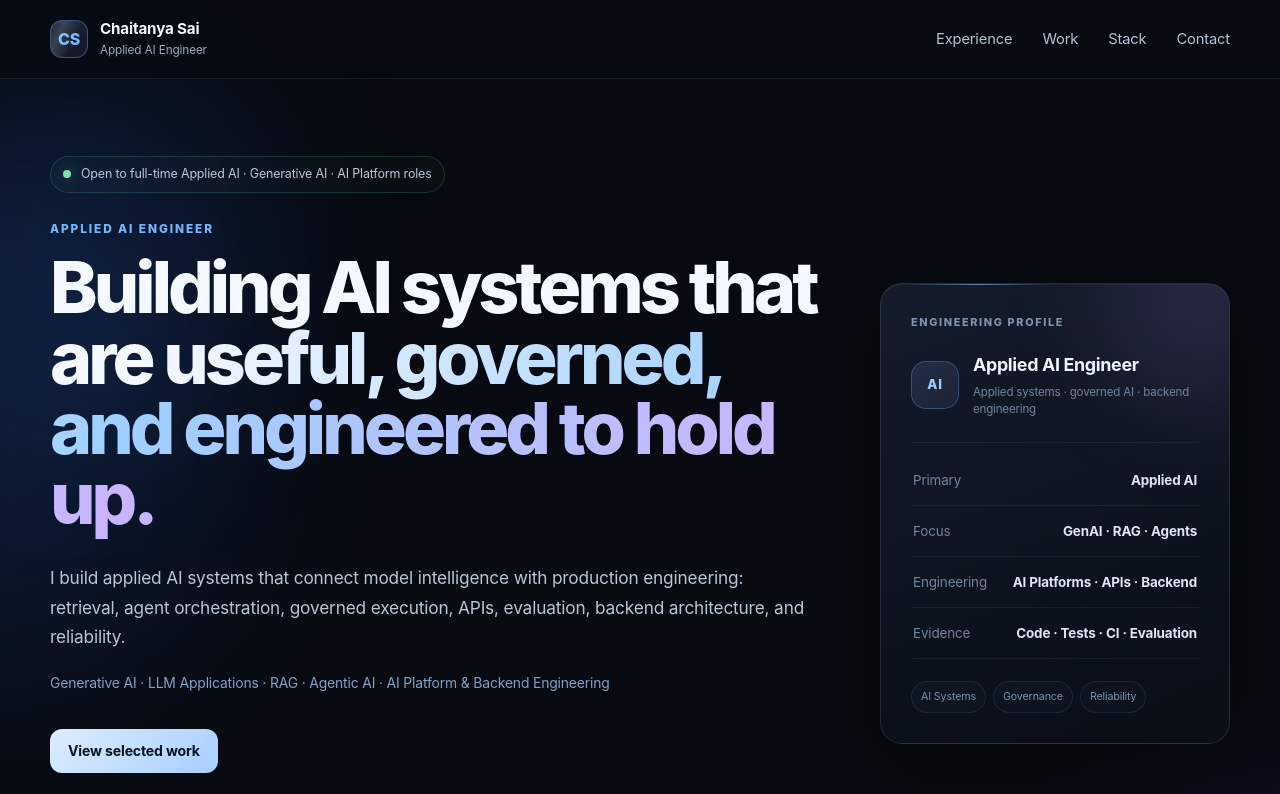
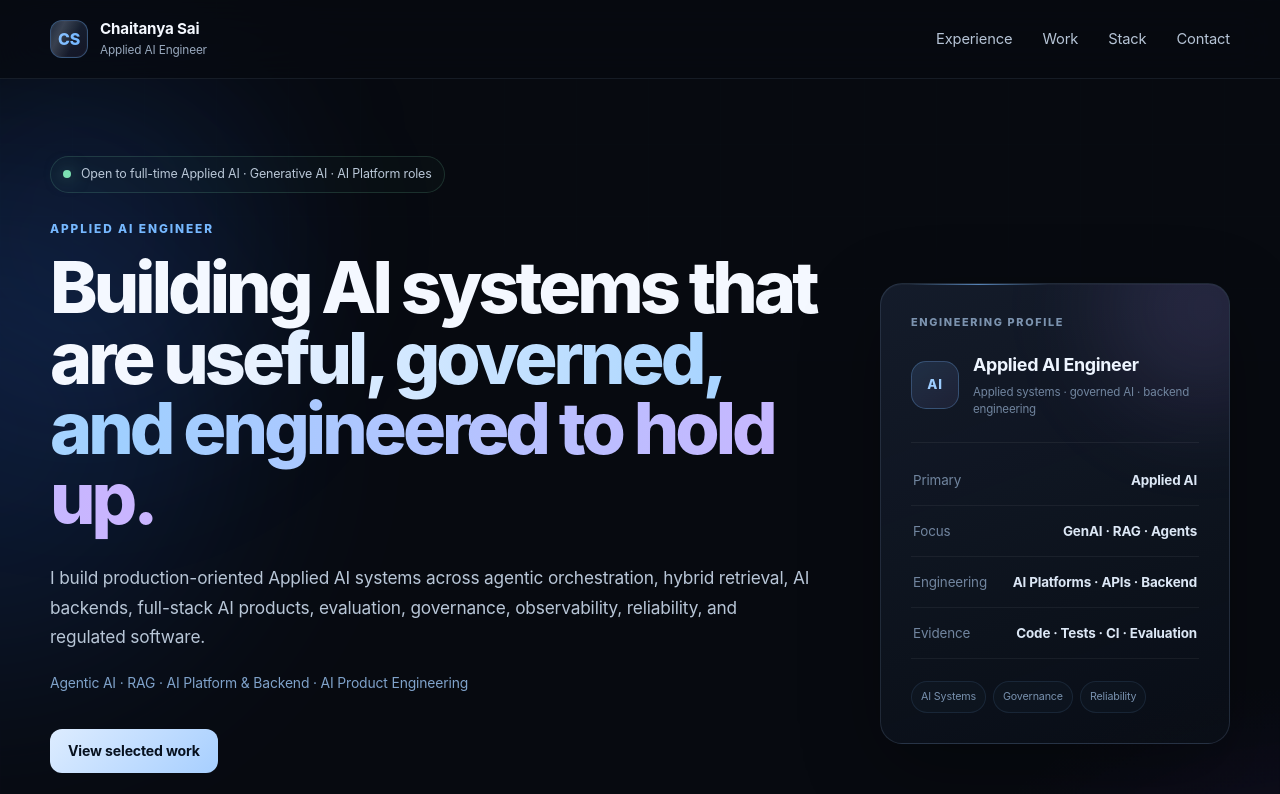
Before and after one commit to chaitanyaAI-careers/Portfolio, a Next.js app: page / in a window 1280 px wide. Shown: the top 794 px of the page. Built offline with nearby package versions, Linux system fonts and the light colour scheme; no server answers.

Commit message:
Align portfolio content with updated AI master resume

```diff
--- a/data/portfolio.ts
+++ b/data/portfolio.ts
@@ -50,11 +50,11 @@ export const portfolio = {
   name: "Chaitanya Sai",
   headline: "Applied AI Engineer",
   positioning:
-    "Generative AI · LLM Applications · RAG · Agentic AI · AI Platform & Backend Engineering",
+    "Agentic AI · RAG · AI Platform & Backend · AI Product Engineering",
   location: "Texas, USA · Open to Remote & Relocation",
   email: "chaitanya.careerpaths@gmail.com",
   intro:
-    "I build applied AI systems that connect model intelligence with production engineering: retrieval, agent orchestration, governed execution, APIs, evaluation, backend architecture, and reliability.",
+    "I build production-oriented Applied AI systems across agentic orchestration, hybrid retrieval, AI backends, full-stack AI products, evaluation, governance, observability, reliability, and regulated software.",
   resumeUrl: "",
   links: {
     github: "https://github.com/chaitanyaAI-careers",
@@ -111,7 +111,7 @@ export const portfolio = {
       label: "Flagship · Agentic AI / AI Platform",
       role: "Governed agent orchestration and controlled execution",
       summary:
-        "Flagship agentic AI and AI-platform project with public evidence for role routing, approval and risk controls, controlled-execution boundaries, provider abstraction, deterministic evaluation, testing, and CI. Broader platform development extends into multi-agent orchestration, governance, auditability, and MCP discovery and governance foundations.",
+        "Flagship agentic AI and AI-platform system. The public showcase demonstrates role routing, approvals, controlled execution, deterministic evaluation, testing, and CI; the verified broader implementation adds LangGraph typed-state orchestration, MCP, durable checkpoints, LiteLLM routing, Redis/Kafka runtimes, identity controls, observability, and cloud deployment.",
       proof: [
         "Role routing and approval / risk controls",
         "Controlled-execution boundaries",
@@ -123,8 +123,9 @@ export const portfolio = {
       status: "Active flagship",
       tier: "flagship",
       metrics: [
+        { label: "Task completion", value: "94.8%" },
+        { label: "Regression tests", value: "3,950+" },
         { label: "Public verification", value: "7 tests + CI" },
-        { label: "Primary signal", value: "Agentic AI Platform" },
       ],
       evidence: [
         {
@@ -143,29 +144,21 @@ export const portfolio = {
           status: "private",
           title: "Broader Platform Implementation",
           items: [
-            "Planner / Coder / Reviewer / Tester orchestration",
-            "Governance and policy gates",
-            "Auditability and execution lineage",
-            "Model routing and broader operator workflows",
-          ],
-        },
-        {
-          status: "in-progress",
-          title: "In Progress",
-          items: [
-            "MCP interoperability foundations",
-            "MCP discovery and schema handling",
-            "Authorization-aware MCP invocation foundations",
+            "LangGraph TypedDict state graphs across Planner / Coder / Reviewer / Tester",
+            "Conditional routing, durable checkpoints, graph interrupts and rollback / recovery",
+            "Sandboxed MCP JSON-RPC tool execution and schema-aware context integration",
+            "LiteLLM routing across Bedrock / Anthropic / OpenAI / Ollama with automated failover",
+            "Redis workers, Kafka event streams, OAuth2/OIDC/JWT and SSO-ready patterns",
+            "Langfuse / OpenTelemetry tracing plus Terraform, Kubernetes, Helm and AWS operations",
           ],
         },
         {
           status: "planned",
-          title: "Platform Direction",
+          title: "Next Evidence Surface",
           items: [
-            "PostgreSQL durable workflow state",
-            "Pause / persist / restart / resume",
-            "Dockerized runtime",
-            "Expanded observability",
+            "Additional SLO and autoscaling measurements",
+            "Expanded load-testing and recovery-time evidence",
+            "More public-facing implementation samples where proprietary boundaries allow",
           ],
         },
       ],
@@ -193,7 +186,7 @@ export const portfolio = {
       label: "Flagship · Regulated AI / RAG",
       role: "Grounded and traceable regulated-AI contracts",
       summary:
-        "Regulated-AI engineering showcase with public evidence for retrieval-evidence contracts, citation identity, grounded outputs, structured summaries, traceability, human-review transitions, testing, and CI. Retrieval, document-intelligence, and LLM expansion remain broader platform directions.",
+        "Regulated-AI and RAG platform with public evidence for citation, grounding, review, testing, and CI plus verified broader implementation of BM25 + PostgreSQL/pgvector hybrid retrieval, HNSW/IVFFlat indexing, query rewriting, Redis caching, reranking, Bedrock-backed generation, human review, and traced evaluation.",
       proof: [
         "Retrieval-evidence and citation contracts",
         "Grounded-answer and structured-summary contracts",
@@ -205,8 +198,9 @@ export const portfolio = {
       status: "Active flagship",
       tier: "flagship",
       metrics: [
-        { label: "Public verification", value: "8 tests + CI" },
-        { label: "Primary signal", value: "Regulated AI" },
+        { label: "Recall@10", value: "91.4%" },
+        { label: "MRR / NDCG", value: "0.86 / 0.89" },
+        { label: "Latency", value: "140 ms P50 · <420 ms P95" },
       ],
       evidence: [
         {
@@ -222,14 +216,15 @@ export const portfolio = {
           ],
         },
         {
-          status: "planned",
-          title: "Broader Platform Direction",
+          status: "private",
+          title: "Verified Broader Implementation",
           items: [
-            "Document intelligence and version-aware preparation",
-            "Dense / lexical / hybrid retrieval",
-            "Metadata filtering and reranking",
-            "Retrieval and citation evaluation",
-            "Governance and review expansion",
+            "BM25 + SentenceTransformer / PostgreSQL pgvector hybrid retrieval",
+            "HNSW / IVFFlat indexing, query rewriting and metadata filtering",
+            "Redis retrieval caching and reranking",
+            "Bedrock-backed generation and Pydantic structured outputs",
+            "Langfuse / OpenTelemetry traces across retrieval, model calls and review",
+            "1,000+ page corpus and 200 openFDA validation records",
           ],
         },
       ],
@@ -257,7 +252,7 @@ export const portfolio = {
       label: "Featured · Product Engineering",
       role: "Job intelligence and workflow product",
       summary:
-        "A product-engineering project focused on governed job ingestion, normalization, freshness, deduplication, candidate intelligence, and application workflow design.",
+        "Full-stack AI product spanning governed job ingestion, normalization, freshness, deduplication, resume/application workflows, deterministic state, and AI-assisted career intelligence. The public showcase remains recruiter-safe while the verified broader implementation adds PostgreSQL/pgvector, Redis/Kafka, LiteLLM, OAuth2/OIDC/JWT, FastAPI, Vercel/AWS and an 11-entity relational source of truth.",
       proof: [
         "Deterministic ingestion contracts",
         "Freshness and deduplication logic",
@@ -269,8 +264,9 @@ export const portfolio = {
       status: "Portfolio-ready showcase",
       tier: "featured",
       metrics: [
+        { label: "Relational model", value: "11 entities" },
         { label: "Public verification", value: "19 tests / 7 files + CI" },
-        { label: "Primary signal", value: "Product Engineering" },
+        { label: "Primary signal", value: "AI Product Engineering" },
       ],
       evidence: [
         {
@@ -289,21 +285,21 @@ export const portfolio = {
           status: "private",
           title: "Broader Product Implementation",
           items: [
-            "Next.js / React application architecture",
-            "PostgreSQL / Prisma persistence",
-            "Authentication foundations",
-            "Resume and application workflows",
-            "ATS connector architecture",
+            "Next.js / React product architecture with an 11-entity PostgreSQL / Prisma source-of-truth model",
+            "PostgreSQL/pgvector semantic matching",
+            "Redis-backed workers and Kafka event-driven ingestion",
+            "LiteLLM multi-model assistance with token / latency / cost tracing",
+            "OAuth2/OIDC/JWT identity with SSO-ready integration patterns",
+            "FastAPI services and Vercel plus AWS / Kubernetes / Helm / Terraform delivery",
           ],
         },
         {
           status: "in-progress",
           title: "Currently Strengthening",
           items: [
-            "Private-monorepo test coverage",
-            "Playwright end-to-end coverage",
-            "Retry / backoff and connector observability",
-            "Formal matching evaluation",
+            "Matching-quality benchmarks and workflow-completion evidence",
+            "Expanded load / latency and queue metrics",
+            "Additional end-to-end product evidence",
           ],
         },
       ],
@@ -464,18 +460,19 @@ export const portfolio = {
       "Reliability Engineering",
     ],
     broaderDirection: [
-      "Generative AI",
-      "LLM Applications",
-      "RAG",
-      "Hybrid Retrieval",
-      "Agentic AI",
-      "Model Routing",
-      "PostgreSQL",
-      "SQLAlchemy",
-      "Next.js",
-      "Prisma",
-      "Authentication",
-      "Docker",
+      "LangGraph",
+      "MCP",
+      "LiteLLM",
+      "AWS Bedrock",
+      "Hybrid RAG",
+      "PostgreSQL / pgvector",
+      "Redis",
+      "Kafka",
+      "OAuth2 / OIDC / JWT",
+      "Langfuse / OpenTelemetry",
+      "Docker / Kubernetes / Helm",
+      "Terraform / AWS",
+      "Next.js / Prisma",
     ],
   },
 };
@@ -484,8 +481,8 @@ export const aboutProfile = {
   eyebrow: "ABOUT",
   title: "Applied AI engineering grounded in software systems.",
   paragraphs: [
-    "I am an Applied AI Engineer and software developer focused on building practical systems across Generative AI, LLM applications, retrieval, agentic workflows, AI platforms, backend engineering, evaluation, governance, and reliability.",
-    "My work connects AI capability with production engineering: semantic retrieval, structured outputs, human-in-the-loop controls, orchestration, APIs, service boundaries, workflow state, testing, CI, and regulated-system design.",
+    "I am an Applied AI Engineer and software developer with 3+ years of experience across enterprise and regulated software systems, progressing from Python/SQL data, search, document processing, and automation into production-oriented Applied AI.",
+    "My current work spans LangGraph/MCP orchestration, governed RAG, async FastAPI services, PostgreSQL/pgvector, Redis/Kafka runtimes, model routing, identity/security controls, observability, cloud infrastructure, evaluation, and recovery-oriented system design.",
   ],
   facts: [
     { label: "Primary", value: "Applied AI Engineering" },
@@ -502,11 +499,11 @@ export const professionalExperience = [
     period: "June 2026 — Present",
     location: "United States · Remote",
     summary:
-      "Independent Applied AI and software-engineering work conducted through SPACTR AI Labs LLC, focused on building and strengthening production-oriented AI systems across agentic AI, regulated AI, governed retrieval, product engineering, backend systems, evaluation, governance, and reliability.",
+      "Independent Applied AI engineering across agentic orchestration, regulated RAG, AI backends, full-stack AI products, evaluation/observability, cloud infrastructure, workflow reliability, and cross-project platform architecture.",
     highlights: [
-      "Architected governed agentic-AI workflows with role routing, human approvals, controlled execution, evaluation, and broader private multi-agent orchestration.",
-      "Developed evidence-centered regulated-AI, retrieval, product, backend, and workflow-reliability systems with explicit public/private/planned evidence boundaries.",
-      "Built automated testing and CI across agent behavior, retrieval, service contracts, workflow state transitions, and regression behavior.",
+      "Architected LangGraph typed-state workflows across Planner, Coder, Reviewer, and Tester roles with checkpoints, interrupt-based approvals, sandboxed execution, rollback/recovery, and 94.8% benchmark task completion while preserving 3,950+ regression tests.",
+      "Upgraded PharmaAI to BM25 + PostgreSQL/pgvector hybrid retrieval with HNSW/IVFFlat, reranking, Redis caching and traced evaluation, reaching 91.4% Recall@10, 0.86 MRR, 0.89 NDCG, 140 ms P50 retrieval and <420 ms P95 end-to-end latency.",
+      "Built production-oriented backend/platform capabilities with async FastAPI, SSE/WebSockets, MCP, LiteLLM, Redis/Kafka, OAuth2/OIDC/JWT, Langfuse/OpenTelemetry, Terraform, Kubernetes/Helm, AWS and GitHub Actions.",
     ],
     skills: [
       "Python",
```
